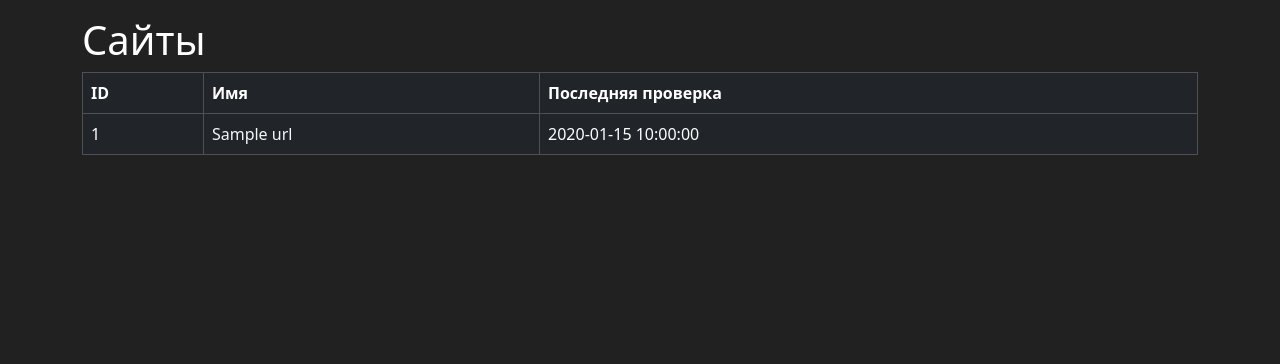
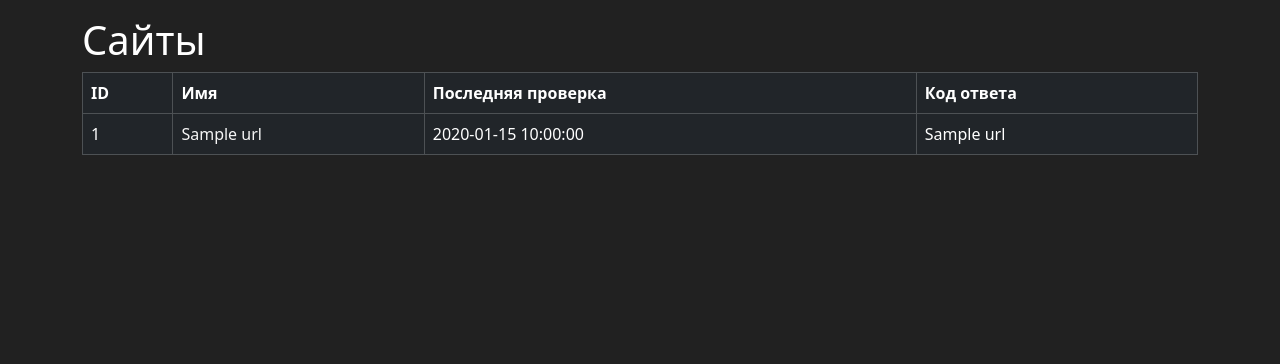
Before and after one commit to qffo/python-project-83, a Flask app: page /urls in a window 1280 px wide. Shown: the part 56-420 px from the top of the page. Run offline with Flask 3, Linux system fonts and the light colour scheme; a database or web service that is not in the repository returns one stand-in record (values such as "Sample title"); some libraries are stand-ins or nearby versions.

Commit message:
add status code

```diff
--- a/page_analyzer/app.py
+++ b/page_analyzer/app.py
@@ -1,4 +1,5 @@
 import os
+import requests
 from dotenv import load_dotenv
 from flask import (
     Flask,
@@ -20,11 +21,20 @@ app.config['SECRET_KEY'] = os.getenv('SECRET_KEY')
 DATABASE_URL = os.getenv('DATABASE_URL')
 
 
+# проверка для "Последняя проверка"
+# если дата проверки отсутствует то None
+# если дата проверки есть то переводим её в нормальую дату
+def data_format(created_at):
+    if created_at is None:
+        return None
+    return created_at.date()
+
+
 def get_all_urls():
     urls = []
     sql = """SELECT distinct on (urls.id)
-    urls.id, urls.name, url_checks.created_at
-    FROM urls right join url_checks
+    urls.id, urls.name, url_checks.created_at, url_checks.status_code
+    FROM urls left join url_checks
     on urls.id = url_checks.url_id
     ORDER BY id DESC;"""
     with psycopg2.connect(DATABASE_URL) as conn:
@@ -37,7 +47,8 @@ def get_all_urls():
                 {
                     'id': record[0],
                     'name': record[1],
-                    'created_at': record[2].date()
+                    'created_at': data_format(record[2]),
+                    'status_code': record[3]
                 }
             )
     return urls
@@ -102,25 +113,6 @@ def add_url():
     return redirect(url_for('one_url', url_id=url_id), 302)
 
 
-def sql_check_url(values):
-    sql = '''
-    INSERT INTO url_checks
-    (url_id) VALUES (%s);
-    '''
-    with psycopg2.connect(DATABASE_URL) as conn:
-        cursor = conn.cursor()
-        cursor.execute(sql, (values,))
-        conn.commit()
-
-
-@app.post('/urls/<int:url_id>/checks')
-def check_url(url_id):
-    flash('Страница успешно проверена', 'success')
-    sql_check_url(url_id)
-
-    return redirect(url_for('one_url', url_id=url_id), 302)
-
-
 def get_one_urls(url_id):
     url_info = {}
     sql = 'SELECT * FROM urls WHERE id = %s;'
@@ -131,15 +123,40 @@ def get_one_urls(url_id):
     if record:
         url_info['id'] = record[0]
         url_info['name'] = record[1]
-        url_info['created_at'] = record[2].date()
+        url_info['created_at'] = data_format(record[2])
     return url_info
+
+
+def sql_check_url(url_id, st_code):
+    sql = '''
+    INSERT INTO url_checks
+    (url_id, status_code)
+    VALUES (%s, %s);
+    '''
+    with psycopg2.connect(DATABASE_URL) as conn:
+        cursor = conn.cursor()
+        cursor.execute(sql, (url_id, st_code,))
+        conn.commit()
+
+
+@app.post('/urls/<int:url_id>/checks')
+def check_url(url_id):
+    url_info = get_one_urls(url_id)
+    resp = requests.get(url_info['name'])
+    resp.raise_for_status()
+
+    flash('Страница успешно проверена', 'success')
+    sql_check_url(url_id, resp.status_code)
+
+    return redirect(url_for('one_url', url_id=url_id), 302)
 
 
 def get_checks_by_id(url_id):
     url_checks = []
-    query = '''
+    sql = '''
     SELECT
         url_checks.id,
+        url_checks.status_code,
         url_checks.created_at
     FROM url_checks
     WHERE url_checks.url_id = %s
@@ -147,13 +164,14 @@ def get_checks_by_id(url_id):
     '''
     with psycopg2.connect(DATABASE_URL) as conn:
         cursor = conn.cursor()
-        cursor.execute(query, (url_id,))
+        cursor.execute(sql, (url_id,))
         records = cursor.fetchall()
     if records:
         for record in records:
             url_checks.append(
                 {'id': record[0],
-                 'created_at': record[1].date()
+                 'status_code': record[1],
+                 'created_at': data_format(record[2])
                  }
             )
     return url_checks
--- a/page_analyzer/templates/all_urls.html
+++ b/page_analyzer/templates/all_urls.html
@@ -11,7 +11,7 @@
                     <th>ID</th>
                     <th>Имя</th>
                     <th>Последняя проверка</th>
-
+                    <th>Код ответа</th>
                 </tr>
             </thead>
             <tbody>
@@ -29,6 +29,11 @@
                                     {{ url['created_at'] }}
                                 {% endif %}
                             </td>
+                            <td>
+                                {% if url['status_code'] %}
+                                    {{ url['status_code'] }}
+                                {% endif %}
+                            </td>
                         </tr>
                     {% endfor %}
                 {% endif %}
--- a/pyproject.toml
+++ b/pyproject.toml
@@ -13,6 +13,7 @@ gunicorn = "^23.0.0"
 python-dotenv = "^1.0.1"
 psycopg2-binary = "^2.9.9"
 validators = "^0.34.0"
+requests = "^2.32.3"
 
 
 [tool.poetry.group.dev.dependencies]
```
Also changed, not shown: page_analyzer/templates/one_url.html (+4 -4 lines), 1 other file.
